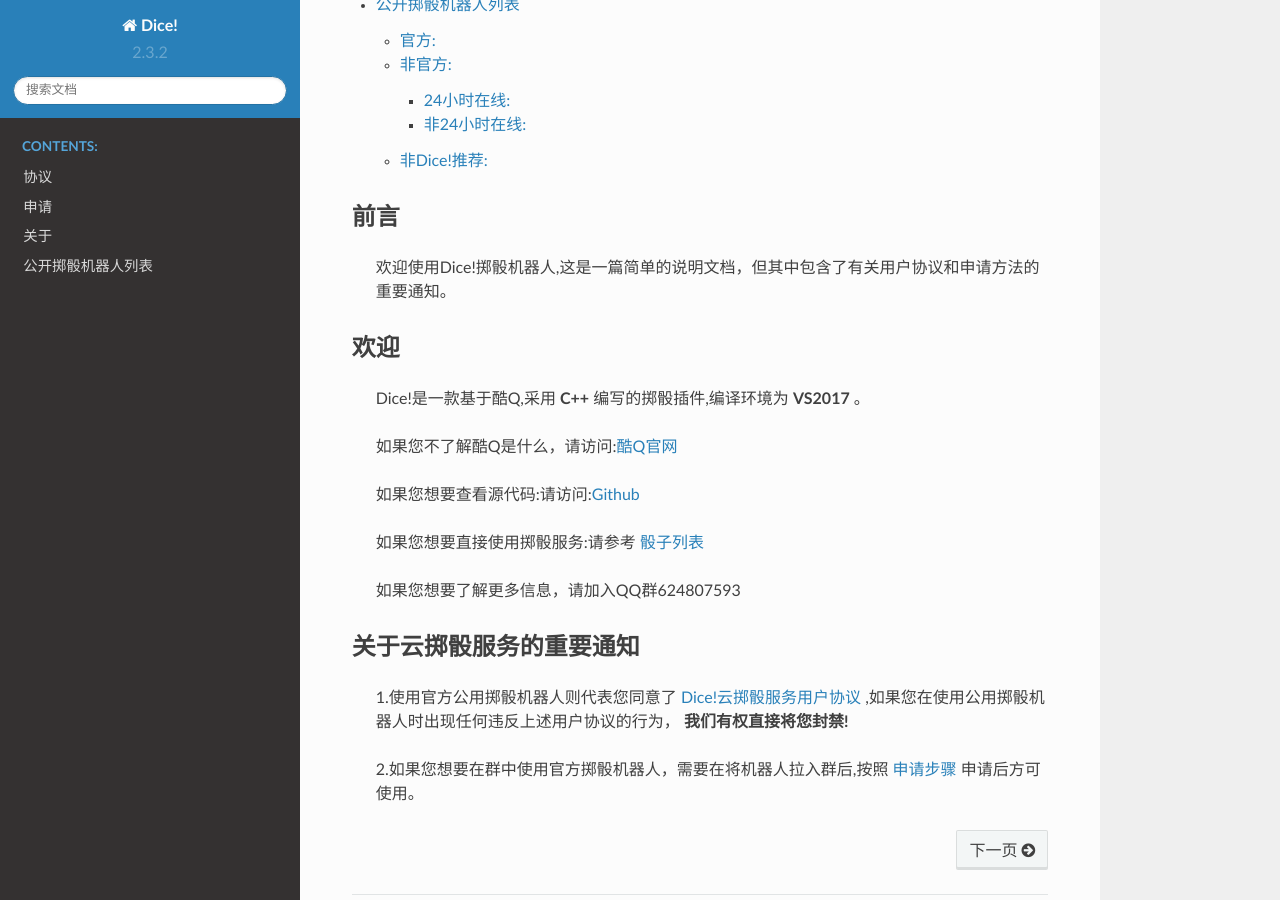
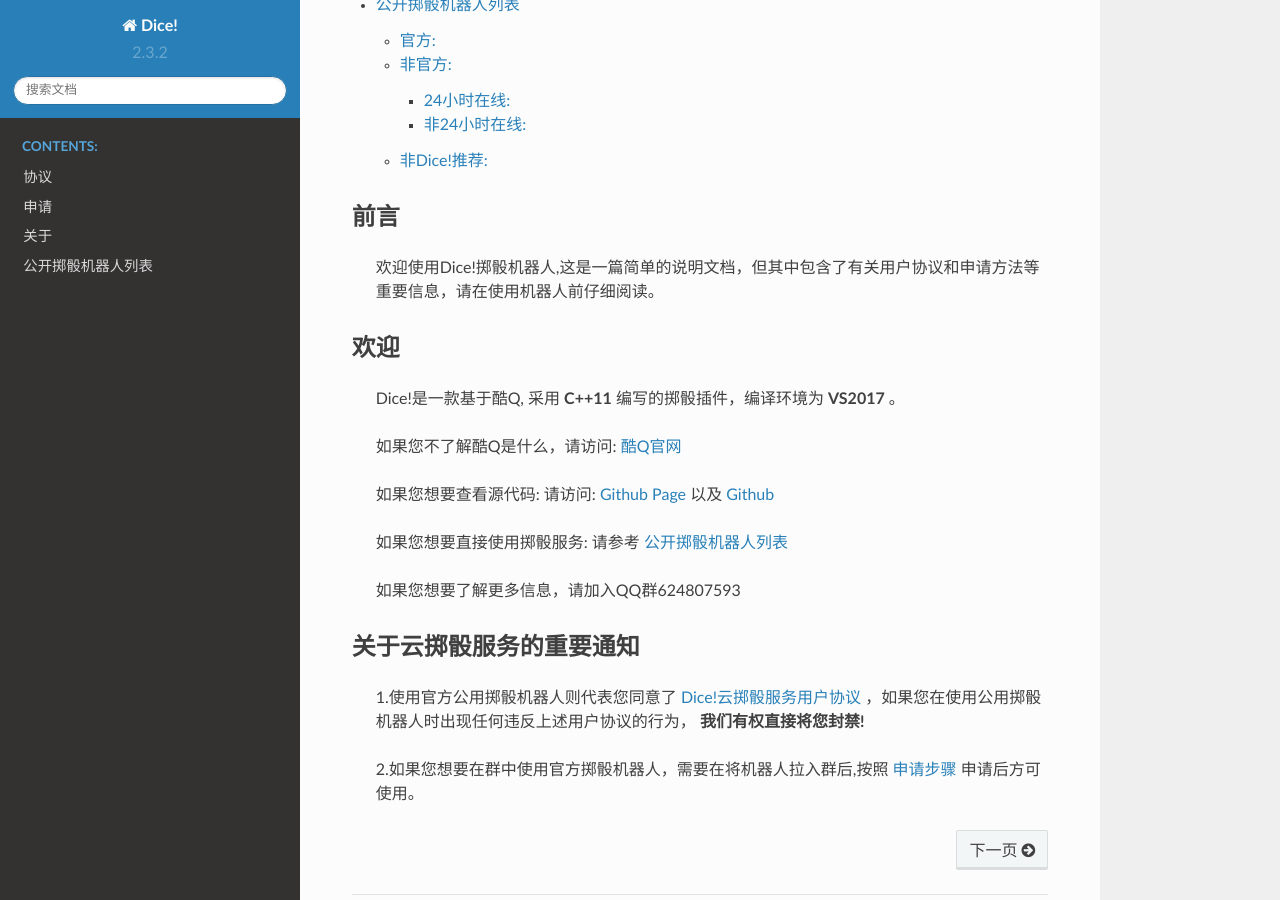
Before and after one commit to Dice-Developer-Team/Dice, a Sphinx documentation site: the page built from docs/index.rst, in a window 1280 px wide and 900 px high, scrolled down 568 px. Built offline with Sphinx 7.4.7 and the Read the Docs theme 2.0.0, drawn with Linux system fonts in a browser that asks for light colours.

Commit message:
update doc

```diff
--- a/docs/index.rst
+++ b/docs/index.rst
@@ -18,19 +18,19 @@
 前言
 -----------
 
-   欢迎使用Dice!掷骰机器人,这是一篇简单的说明文档，但其中包含了有关用户协议和申请方法的重要通知。
+   欢迎使用Dice!掷骰机器人,这是一篇简单的说明文档，但其中包含了有关用户协议和申请方法等重要信息，请在使用机器人前仔细阅读。
 
 
 欢迎
 ------------
 
-   Dice!是一款基于酷Q,采用 **C++** 编写的掷骰插件,编译环境为 **VS2017** 。
+   Dice!是一款基于酷Q, 采用 **C++11** 编写的掷骰插件，编译环境为 **VS2017** 。
 
-   如果您不了解酷Q是什么，请访问:`酷Q官网 <http://cqp.cc/>`_
+   如果您不了解酷Q是什么，请访问: `酷Q官网 <http://cqp.cc/>`_
 
-   如果您想要查看源代码:请访问:`Github <http://github.com/w4123/Dice/>`_
+   如果您想要查看源代码: 请访问: `Github Page <http://kokona.tech/>`_ 以及 `Github <http://github.com/w4123/Dice/>`_
 
-   如果您想要直接使用掷骰服务:请参考 `骰子列表 <./DiceList.html>`_
+   如果您想要直接使用掷骰服务: 请参考 `公开掷骰机器人列表 <./DiceList.html>`_
 
    如果您想要了解更多信息，请加入QQ群624807593
 
@@ -38,6 +38,6 @@
 关于云掷骰服务的重要通知
 ------------------------------
 
-    1.使用官方公用掷骰机器人则代表您同意了 `Dice!云掷骰服务用户协议 <./License.html>`_ ,如果您在使用公用掷骰机器人时出现任何违反上述用户协议的行为， **我们有权直接将您封禁!**
+    1.使用官方公用掷骰机器人则代表您同意了 `Dice!云掷骰服务用户协议 <./License.html>`_ ，如果您在使用公用掷骰机器人时出现任何违反上述用户协议的行为， **我们有权直接将您封禁!**
 
     2.如果您想要在群中使用官方掷骰机器人，需要在将机器人拉入群后,按照 `申请步骤 <./Apply.html>`_ 申请后方可使用。
```
